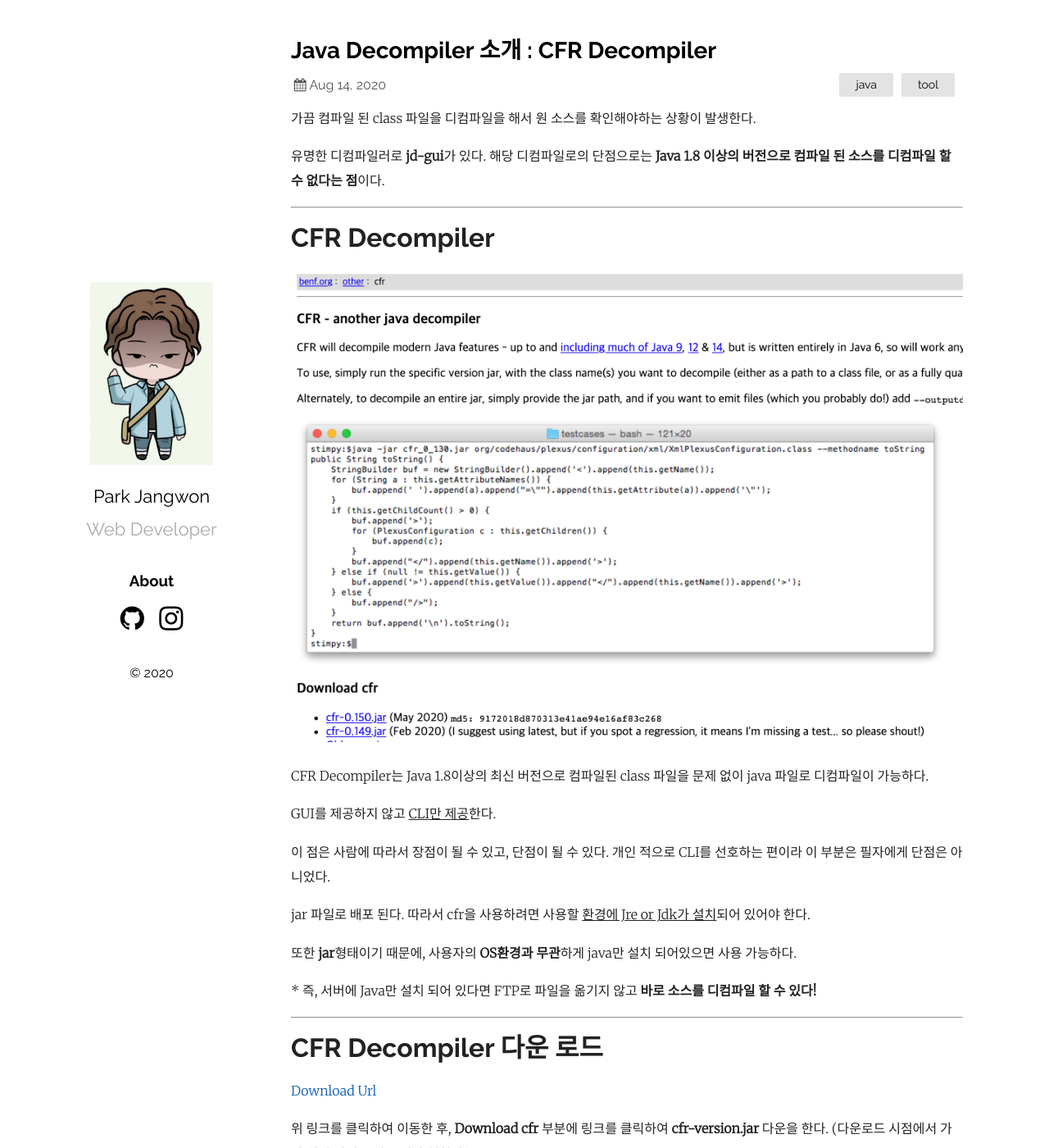
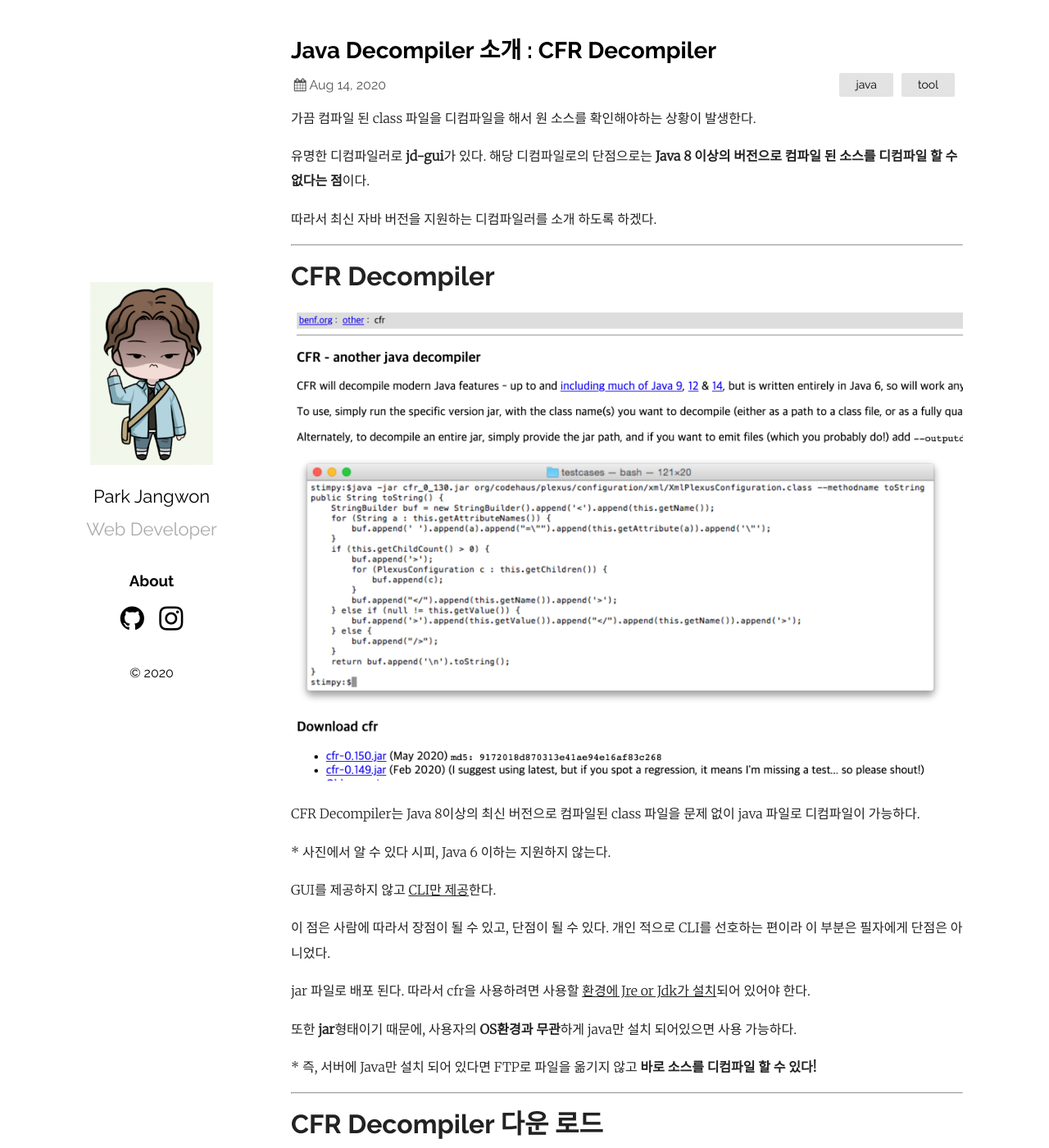
Before and after one commit to parkjangwon/parkjangwon.github.io, a Jekyll site: the page built from _posts/2020-08-14-Java-Decompiler-소개-CFR-Decompiler.md, in a window 1280 px wide and 1400 px high. Shown: the whole window at 82% size. Built offline with Jekyll 4.4.1, drawn with Linux system fonts in a browser that asks for light colours; comment, search, counter and statistics services are not loaded.

Commit message:
modify posts

```diff
--- a/_posts/2020-08-14-Java-Decompiler-소개-CFR-Decompiler.md
+++ b/_posts/2020-08-14-Java-Decompiler-소개-CFR-Decompiler.md
@@ -10,7 +10,9 @@
 
 가끔 컴파일 된 class 파일을 디컴파일을 해서 원 소스를 확인해야하는 상황이 발생한다.
 
-유명한 디컴파일러로 **jd-gui**가 있다. 해당 디컴파일로의 단점으로는 **Java 1.8 이상의 버전으로 컴파일 된 소스를 디컴파일 할 수 없다는 점**이다.
+유명한 디컴파일러로 **jd-gui**가 있다. 해당 디컴파일로의 단점으로는 **Java 8 이상의 버전으로 컴파일 된 소스를 디컴파일 할 수 없다는 점**이다.
+
+따라서 최신 자바 버전을 지원하는 디컴파일러를 소개 하도록 하겠다.
 
 ---
 
@@ -18,7 +20,9 @@
 
 ![cfr](/assets/20200814/cfr.png)
 
-CFR Decompiler는 Java 1.8이상의 최신 버전으로 컴파일된 class 파일을 문제 없이 java 파일로 디컴파일이 가능하다.
+CFR Decompiler는 Java 8이상의 최신 버전으로 컴파일된 class 파일을 문제 없이 java 파일로 디컴파일이 가능하다.
+
+\* 사진에서 알 수 있다 시피, Java 6 이하는 지원하지 않는다.
 
 GUI를 제공하지 않고 <U>CLI만 제공</U>한다.
 
```
Also changed, not shown: 4 other files.
